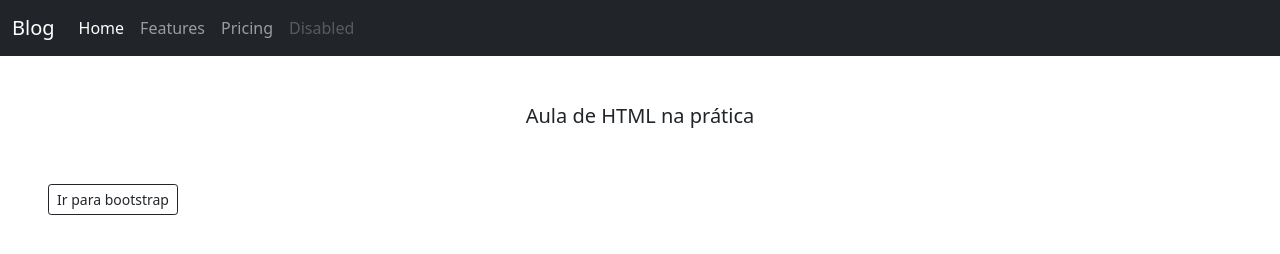
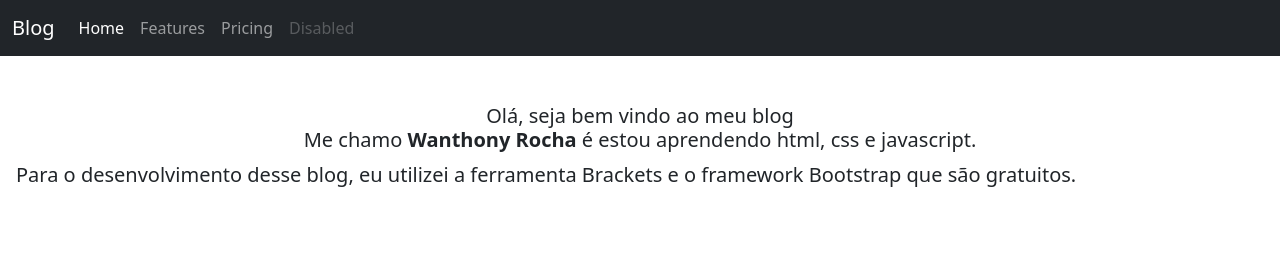
Before and after one commit to WanthonyRocha/Blog, a plain HTML site: page index.html in a window 1280 px wide. Drawn offline with Linux system fonts and the light colour scheme.

Commit message:
Update index.html

```diff
--- a/index.html
+++ b/index.html
@@ -39,9 +39,11 @@
     <div class="container-fluid">
     </div>
 
-    <h4 class="lead text-center mt-5">Aula de HTML na prática</h4>
+    <h5 class="text-center mt-5 px-3">Olá, seja bem vindo ao meu blog<br>
+    Me chamo <strong>Wanthony Rocha</strong> é estou aprendendo html, css e javascript.
+    </h5>
+    <p class="lead px-3">Para o desenvolvimento desse <b>blog</b>, eu utilizei a ferramenta <b>Brackets</b> e o framework <b>Bootstrap</b> que são gratuitos.</p>
 
-    <a class="btn btn-sm btn-outline-dark mx-5 my-5" href="https://getbootstrap.com/" target="_blank">Ir para bootstrap</a>
 
     <script src="js/bootstrap.js"></script>
 </body></html>
```
